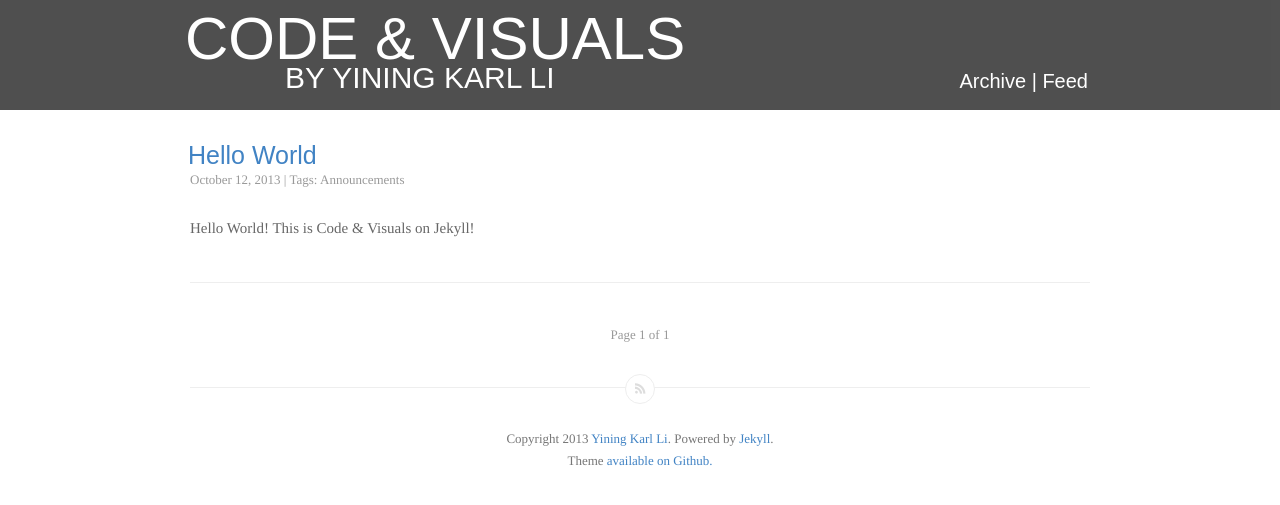
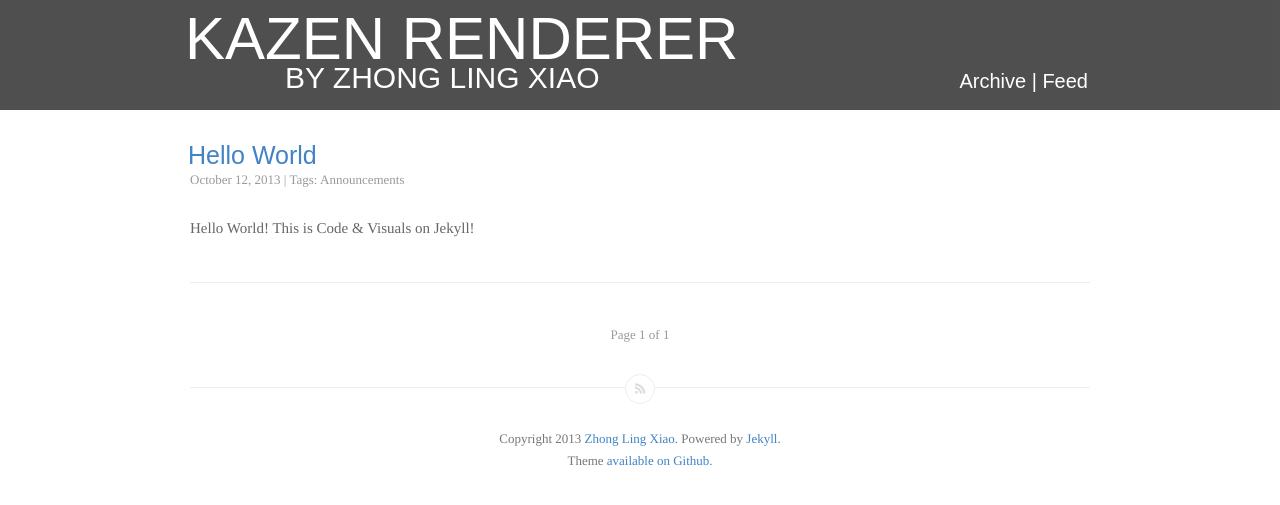
Before and after one commit to Kazen-Renderer/Kazen-Renderer.github.io, a Jekyll site: the page built from index.html, in a window 1280 px wide. Shown: the top 505 px of the page. Built offline with Jekyll 4.4.1, drawn with Linux system fonts in a browser that asks for light colours; the list of posts is cut into pages by our own code.

Commit message:
Update _config.yml

```diff
--- a/_config.yml
+++ b/_config.yml
@@ -8,6 +8,6 @@ baseurl: /
 url: https://Kazen-Renderer.github.io
 repository: kazen-renderer
 permalink: /:year/:month/:title.html
-author: Yining Karl Li
-authorurl: http://www.yiningkarlli.com
-name: Code &#38; Visuals
+author: Zhong Ling Xiao
+authorurl: https://Kazen-Renderer.github.io
+name: Kazen Renderer
```
